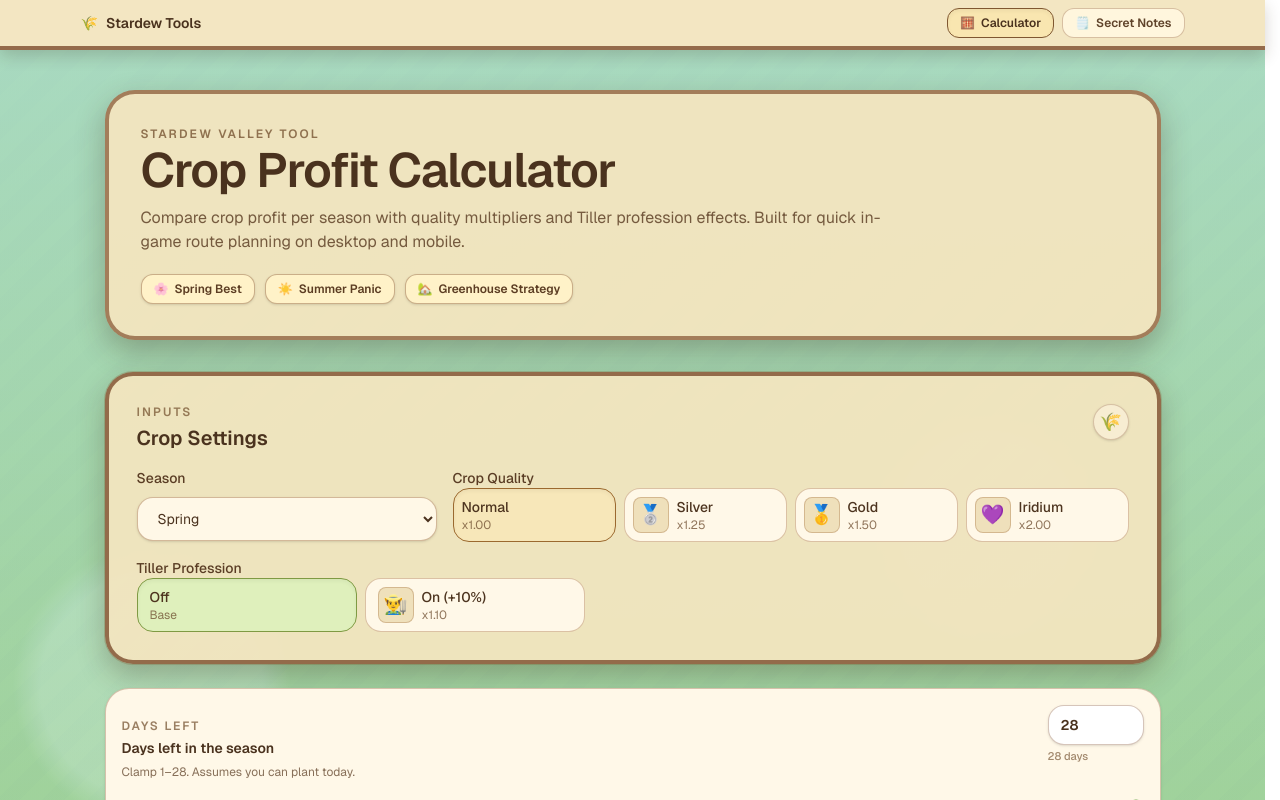
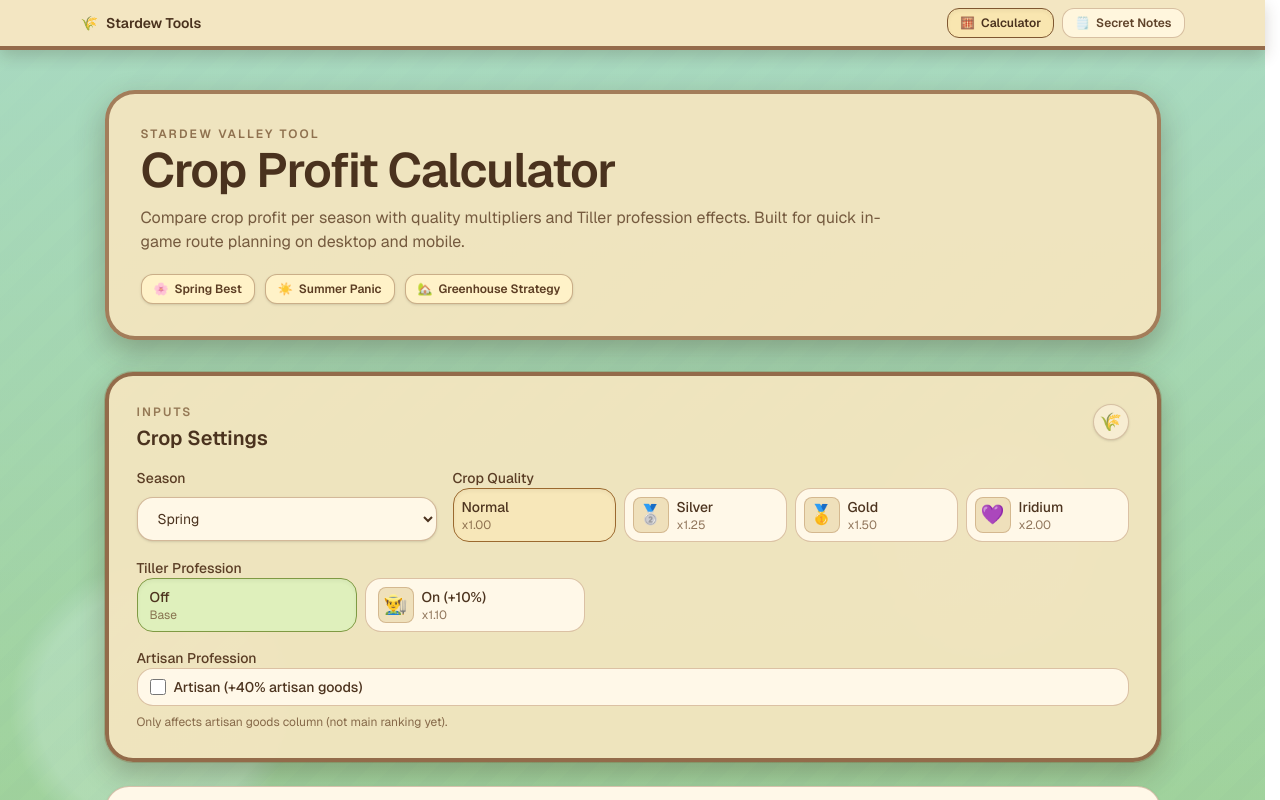
Before and after one commit to yuzhoudabaozhayujiamigou-cloud/stardew-tools, a Next.js app in the folder stardew-tools/: page / in a window 1280 px wide. Shown: the top 800 px of the page. Built offline with nearby package versions, Linux system fonts and the light colour scheme.

Commit message:
feat: artisan profession toggle for +40% artisan goods

```diff
--- a/stardew-tools/src/components/CalculatorClient.tsx
+++ b/stardew-tools/src/components/CalculatorClient.tsx
@@ -5,7 +5,14 @@ import { useEffect, useMemo, useState } from "react";
 import { InputForm, type InputFormValue } from "@/components/InputForm";
 import { DaysLeftInput } from "@/components/calculator/DaysLeftInput";
 import { ResultTable } from "@/components/calculator/ResultTable";
-import { calculateSeasonProfit, clampSeasonDays, type Crop, type ProfitResult, type Season } from "@/lib/calculateProfit";
+import {
+  calculateSeasonProfit,
+  clampSeasonDays,
+  type Crop,
+  type Profession,
+  type ProfitResult,
+  type Season,
+} from "@/lib/calculateProfit";
 import { SITE_ORIGIN } from "@/lib/site";
 
 const SHARE_RESET_DELAY_MS = 2200;
@@ -29,6 +36,14 @@ function parseQuerySeason(rawSeason: string | null): Season | null {
   return rawSeason as Season;
 }
 
+function parseQueryProfession(rawProfession: string | null): Profession {
+  if (rawProfession === "artisan") {
+    return "artisan";
+  }
+
+  return "none";
+}
+
 export function CalculatorClient(props: {
   crops: Crop[];
   initialSeason: Season;
@@ -42,6 +57,7 @@ export function CalculatorClient(props: {
     season: props.initialSeason,
     quality: "normal",
     hasTiller: false,
+    profession: "none",
   });
 
   useEffect(() => {
@@ -49,9 +65,13 @@ export function CalculatorClient(props: {
       const params = new URLSearchParams(window.location.search);
 
       const nextSeason = parseQuerySeason(params.get("season"));
-      if (nextSeason) {
-        setFormValue((prev) => ({ ...prev, season: nextSeason }));
-      }
+      const nextProfession = parseQueryProfession(params.get("profession") ?? params.get("skill"));
+
+      setFormValue((previous) => ({
+        ...previous,
+        season: nextSeason ?? previous.season,
+        profession: nextProfession,
+      }));
 
       const raw = params.get("daysLeft");
       if (!raw) return;
@@ -96,10 +116,11 @@ export function CalculatorClient(props: {
           seasonDays: daysLeft,
           quality: formValue.quality,
           hasTiller: formValue.hasTiller,
+          profession: formValue.profession,
         }),
       )
       .sort((a, b) => b.goldPerDay - a.goldPerDay);
-  }, [daysLeft, formValue.hasTiller, formValue.quality, formValue.season, props.crops]);
+  }, [daysLeft, formValue.hasTiller, formValue.profession, formValue.quality, formValue.season, props.crops]);
 
   const shareUrl = useMemo(() => {
     const params = new URLSearchParams({
@@ -107,8 +128,12 @@ export function CalculatorClient(props: {
       daysLeft: String(daysLeft),
     });
 
+    if (formValue.profession === "artisan") {
+      params.set("profession", "artisan");
+    }
+
     return `${SITE_ORIGIN}/calculator?${params.toString()}`;
-  }, [daysLeft, formValue.season]);
+  }, [daysLeft, formValue.profession, formValue.season]);
 
   const shareButtonLabel =
     copyState === "copied" ? "Copied!" : copyState === "error" ? "Copy failed" : "Copy result link";
@@ -118,10 +143,11 @@ export function CalculatorClient(props: {
   const shareText = useMemo(() => {
     const seasonLabel = formValue.season === "greenhouse" ? "Greenhouse" : formValue.season;
     const greenhouseSuffix = formValue.season === "greenhouse" ? " (Greenhouse mode)" : "";
+    const professionSuffix = formValue.profession === "artisan" ? " (Artisan +40% goods)" : "";
     const cropLabel = topPick?.cropName ?? "a crop";
 
-    return `${seasonLabel}, ${daysLeft} days left${greenhouseSuffix}: best pick is ${cropLabel}. ${shareUrl}`;
-  }, [daysLeft, formValue.season, shareUrl, topPick]);
+    return `${seasonLabel}, ${daysLeft} days left${greenhouseSuffix}${professionSuffix}: best pick is ${cropLabel}. ${shareUrl}`;
+  }, [daysLeft, formValue.profession, formValue.season, shareUrl, topPick]);
 
   const shareTextButtonLabel =
     shareTextState === "copied" ? "Copied!" : shareTextState === "error" ? "Copy failed" : "Copy share text";
@@ -177,6 +203,7 @@ export function CalculatorClient(props: {
         </button>
         <span className="text-xs text-[#6b4a2c]/80">
           Share preset: {formValue.season} · {daysLeft} days left
+          {formValue.profession === "artisan" ? " · artisan" : ""}
         </span>
       </div>
       <details className="mt-5 cursor-pointer rounded-2xl border border-[#b88b63]/50 bg-[#fff8e8] p-4 text-sm text-[#5f4228]/90 shadow-sm">
@@ -203,6 +230,7 @@ export function CalculatorClient(props: {
           results={results.length ? results : props.initialResults}
           quality={formValue.quality}
           hasTiller={formValue.hasTiller}
+          profession={formValue.profession}
         />
       </div>
     </>
--- a/stardew-tools/src/components/InputForm.tsx
+++ b/stardew-tools/src/components/InputForm.tsx
@@ -3,6 +3,7 @@
 import {
   getQualityMultiplier,
   type CropQuality,
+  type Profession,
   type Season,
 } from "@/lib/calculateProfit";
 
@@ -10,6 +11,7 @@ export type InputFormValue = {
   season: Season;
   quality: CropQuality;
   hasTiller: boolean;
+  profession: Profession;
 };
 
 const qualityOptions: Array<{
@@ -48,6 +50,7 @@ export function InputForm(props: {
   onChange: (next: InputFormValue) => void;
 }) {
   const { value, onChange } = props;
+  const artisanEnabled = value.profession === "artisan";
 
   return (
     <section className="rounded-[28px] border-4 border-[#7c4d2e]/80 bg-[#f3e5bf]/95 p-5 shadow-[0_12px_28px_rgba(56,41,23,0.28)] ring-1 ring-yellow-900/20 sm:p-7">
@@ -170,6 +173,27 @@ export function InputForm(props: {
           })}
         </div>
       </fieldset>
+
+      <fieldset className="mt-4 grid gap-2">
+        <legend className="text-sm font-medium text-[#5a3d25]">Artisan Profession</legend>
+        <label className="inline-flex items-center gap-2 rounded-2xl border border-[#b88b63]/50 bg-[#fff8e8] px-3 py-2 text-sm text-[#4d341f]">
+          <input
+            type="checkbox"
+            checked={artisanEnabled}
+            onChange={(event) =>
+              onChange({
+                ...value,
+                profession: event.target.checked ? "artisan" : "none",
+              })
+            }
+            className="h-4 w-4 rounded border-[#a87a4d]/60 text-[#7f5731] focus:ring-[#7f5731]/40"
+          />
+          <span className="font-medium">Artisan (+40% artisan goods)</span>
+        </label>
+        <p className="text-xs text-[#6b4a2c]/80">
+          Only affects artisan goods column (not main ranking yet).
+        </p>
+      </fieldset>
     </section>
   );
 }
--- a/stardew-tools/src/components/calculator/ResultTable.tsx
+++ b/stardew-tools/src/components/calculator/ResultTable.tsx
@@ -5,6 +5,7 @@ import { useMemo, useState } from "react";
 import {
   getSellPriceMultiplier,
   type CropQuality,
+  type Profession,
   type ProfitResult,
 } from "@/lib/calculateProfit";
 
@@ -12,6 +13,7 @@ type ResultTableProps = {
   results: ProfitResult[];
   quality: CropQuality;
   hasTiller: boolean;
+  profession: Profession;
 };
 
 type SortKey = "cropName" | "harvestCount" | "totalRevenue" | "totalProfit" | "goldPerDay";
@@ -212,6 +214,11 @@ export function ResultTable(props: ResultTableProps) {
           <span className="rounded-full border border-[#a67a50]/45 bg-[#fff4dc] px-3 py-1 text-xs font-medium text-[#5e3f24] shadow-sm">
             Current Multiplier: x{currentMultiplier.toFixed(2)}
           </span>
+          {props.profession === "artisan" ? (
+            <span className="rounded-full border border-[#7f9a43]/45 bg-[#dff0bc] px-3 py-1 text-xs font-medium text-[#4a5f24] shadow-sm">
+              Artisan Goods +40%
+            </span>
+          ) : null}
           <span className="text-xs text-[#6f4b2a]/70 sm:hidden">mobile cards</span>
         </div>
       </div>
@@ -395,6 +402,11 @@ export function ResultTable(props: ResultTableProps) {
                 <th className="py-2 pl-3 pr-8">
                   <span className="inline-flex items-center gap-1.5">
                     Artisan Goods
+                    {props.profession === "artisan" ? (
+                      <span className="rounded-full border border-[#7f9a43]/45 bg-[#dff0bc] px-2 py-0.5 text-[10px] font-semibold text-[#4a5f24]">
+                        +40%
+                      </span>
+                    ) : null}
                     <span className="text-[10px] font-normal text-[#6f4b2a]/60">(Kegs vs Jars)</span>
                   </span>
                 </th>
```
